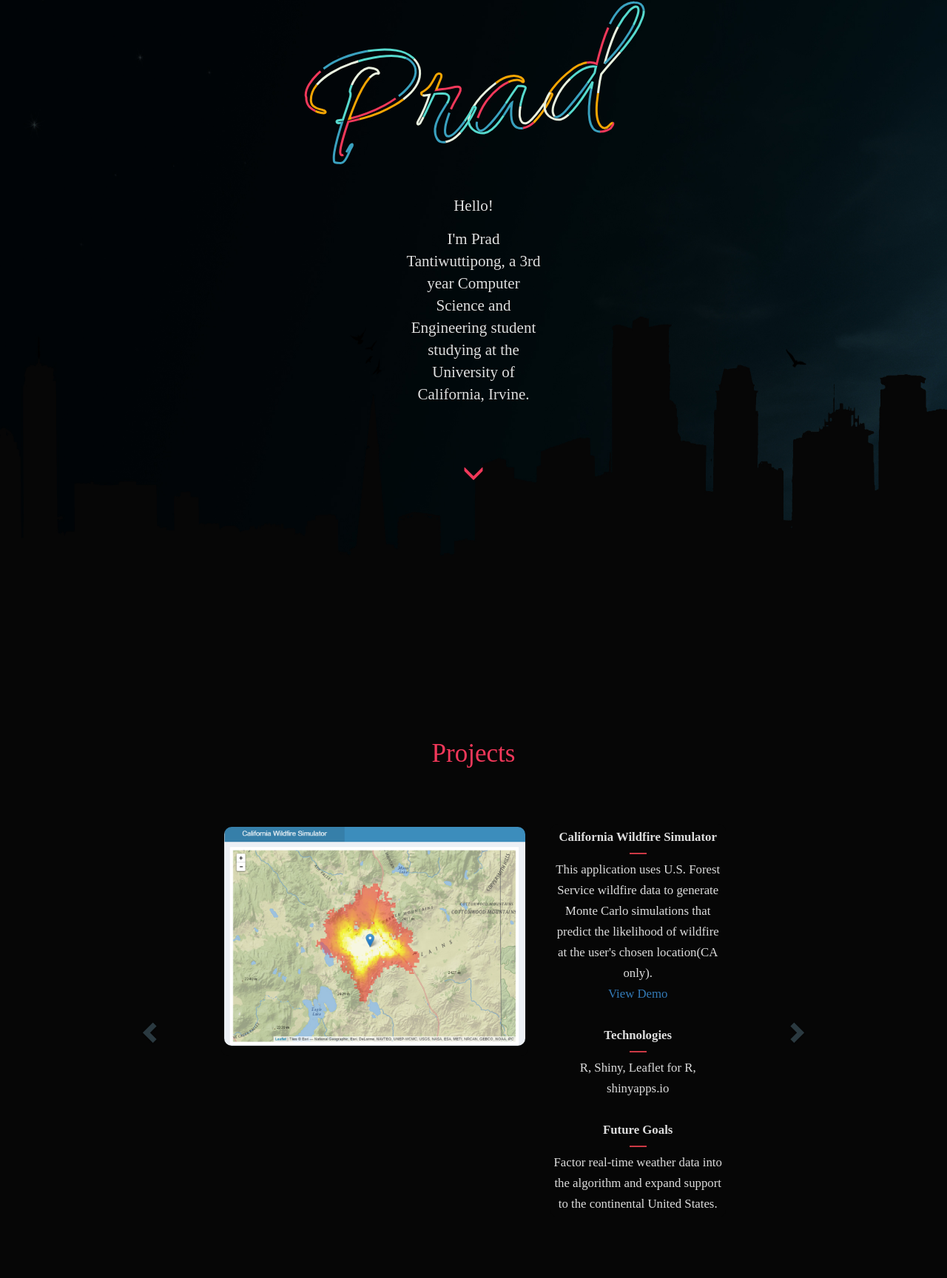
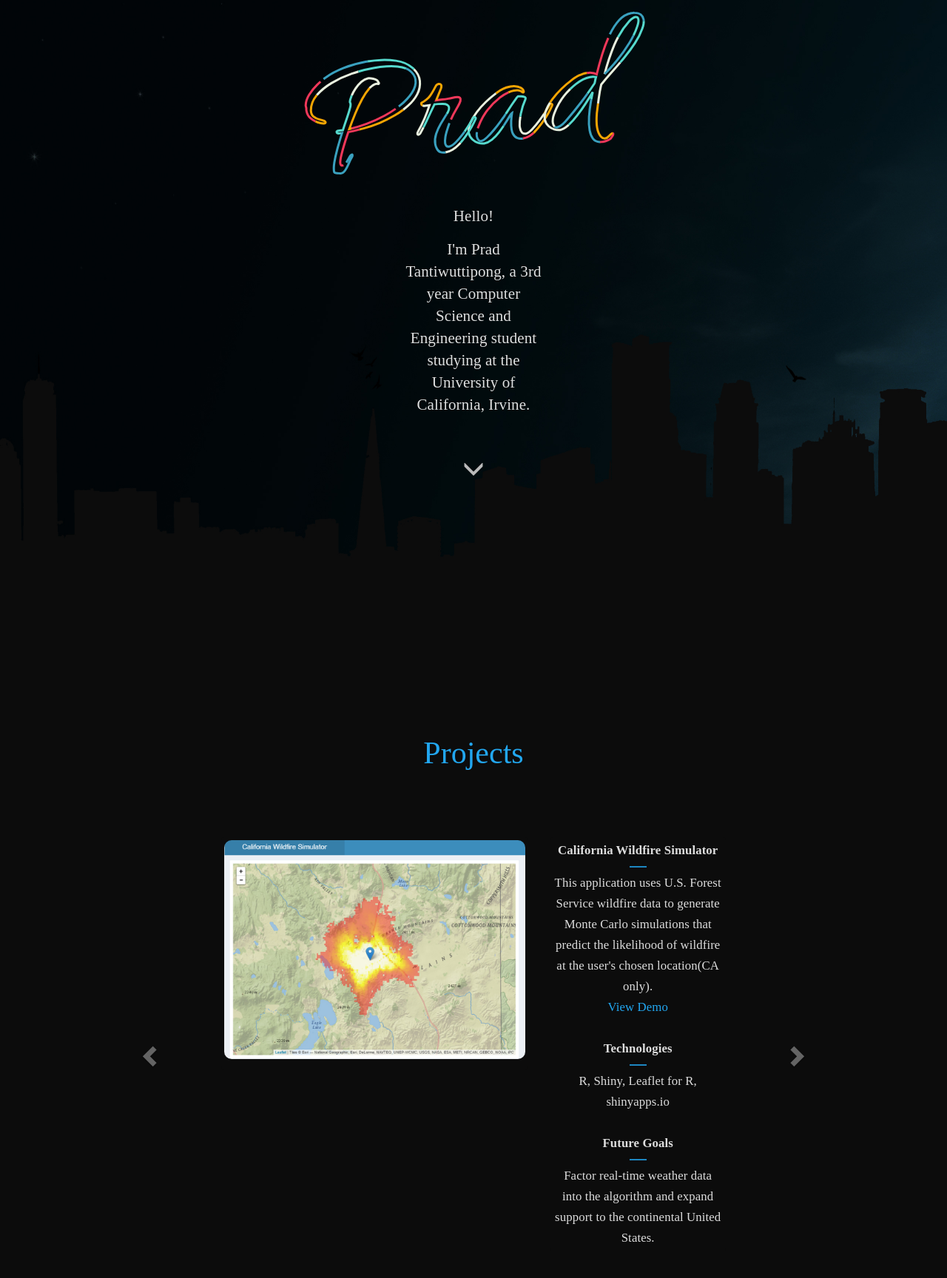
Before and after one commit to tantiwup/tantiwup.github.io, a plain HTML site: page index.html in a window 1280 px wide. Shown: the part 212-1940 px from the top of the page at 74% size. Drawn offline with Linux system fonts and the light colour scheme; a web font is replaced by a local one.

Commit message:
deleted:    background.jpg 	new file:   background2.jpg 	deleted:    hm.jpg 	deleted:    yas.jpg 	modified:   ../css/.sass-cache/6a631c4f2ba7e1d1225b73703ca5538c1afd0c38/style.scssc 	modified:   ../css/style.css 	modified:   ../css/style.css.map 	modified:   ../css/style.scss 	modified:   ../index.html

```diff
--- a/css/style.scss
+++ b/css/style.scss
@@ -1,3 +1,5 @@
+
+
 .navbar {
     padding-top: 10px;
     padding-bottom: 10px;
@@ -8,7 +10,7 @@
     background:#111111;
     letter-spacing: 5px;
     font-family: 'Lato';
-    background:url("../assets/background.jpg");
+    background:url("../assets/background2.jpg");
   background-size:cover;
 }
 
@@ -19,11 +21,11 @@
     font-size: 1em;
     font-family: 'Lato';
     color:#DDDDDD;
-    background-color:#060606;
+    background-color:#0B0B0B;
 }
 
 .navbar-nav li a:hover {
-    color: #FF4756 !important;
+    color: #22A7F0 !important;
 }
 
 .navbar-nav li a {
@@ -34,19 +36,23 @@
 }
 
 .jumbotron {
-  padding-top:11em;
+  padding-top:7em;
   padding-bottom:15em;
   background-color:#111111;
-  background:url("../assets/background.jpg");
+  background:url("../assets/background2.jpg");
   background-size:100% 100%;
   margin:0;
 }
 
 #aboutme {
   margin-top:-6em;
-  color:#50514F;
   line-height:30px;
+  letter-spacing: 0.1px;
   color:#DFDFDF;
+}
+
+strong p{
+  color:#DDDDDD;
 }
 
 p{
@@ -59,46 +65,55 @@ p{
 
 .subtitle {
 	padding-bottom:2em;
-	font-size:2.5em;
-	color: #F2385A;
+	font-size:3em;
+	color: #22A7F0;
 }
 
 #proj{
   padding-top:9em;
-  padding-bottom:10em;
-  background-color:#060606;
+  padding-bottom:15.5em;
+  background-color:#0C0C0C;
 }
 
 #projects {
-  background-color:#060606;
+  background-color:#0C0C0C;
 }
 
 .thumbnail {
-    border: 10px;
-    background-color:#060606;
+    border:none;
+    background-color:#0C0C0C;
     color:#DDDDDD;
     line-height:28px;
-    letter-spacing: 0px;
-    border-radius: 10px;
+    letter-spacing: 0.1px;
     vertical-align: middle;
 }
 
 .thumbnail img {
     width: 100%;
-    border:100px;
-    border-color:blue;
     border-radius:10px;
     height: 100%;
     margin-bottom: 10px;
 }
 
+.thumbnail a{
+  color:#22A7F0;
+  text-decoration: none
+}
+
+.thumbnail a:hover{
+  color:#81CFE0;
+
+
+}
+
+
 .carousel-control.right, .carousel-control.left {
     background-image: none;
-    color: #4F6D7A;
+    color: #BBBBBB;
 }
 
 .carousel-indicators li.active {
-    background-color: #4F6D7A;
+    background-color: #DDDDDD;
 }
 
 
@@ -108,7 +123,7 @@ p{
 
 
 .title-divider {
-	background-color:#FF4756;
+	background-color:#22A7F0;
 	height:0.15em;
 	width:10%;
 	margin: 0 auto;
@@ -119,12 +134,11 @@ p{
 
 .glyphicon-menu-down {
     font-size: 30px;
-    color:#F2385A;
+    color:#BBBBBB;
 }
 
 .glyphicon-menu-down:hover {
-    color:#F43A5C;
-    font-size:35px;
+    color:white;
 }
 
 
--- a/index.html
+++ b/index.html
@@ -17,7 +17,7 @@
 
 </head>
 <body>
-	<nav class="navbar navbar-default navbar-fixed-top">
+	<nav class="navbar navbar-default">
 		<div class="container">
 			<div class="navbar-header">
 				<button type="button" class="navbar-toggle" data-toggle="collapse" data-target="#myNavbar">
@@ -68,7 +68,7 @@
 					<p>I'm Prad Tantiwuttipong, a 3rd year Computer Science and Engineering student studying at the University of California, Irvine. </p>
 				</div>
 			</div>
-			<br><br><br>
+			<br><br>
 			<a href="#proj"><span class="glyphicon glyphicon-menu-down"></span></a>
 		</div>
 	</div>
@@ -99,7 +99,7 @@
 										<p>Python, Arduino, SolidWorks, 3D Printing</p><br>
 										<strong><p>Future Goals</p></strong>
 										<div class="title-divider"></div>
-										<p>Improve the accuracy of the recordings and rewrite the control application for Android/IoS.</p>
+										<p>Improve the accuracy of the recordings and rewrite the control application for mobile.</p>
 									</div>
 								</div>
 							</div>
```
Also changed, not shown: assets/background.jpg (deleted), assets/background2.jpg (added), assets/yas.jpg (deleted), css/style.css, 2 other files.
